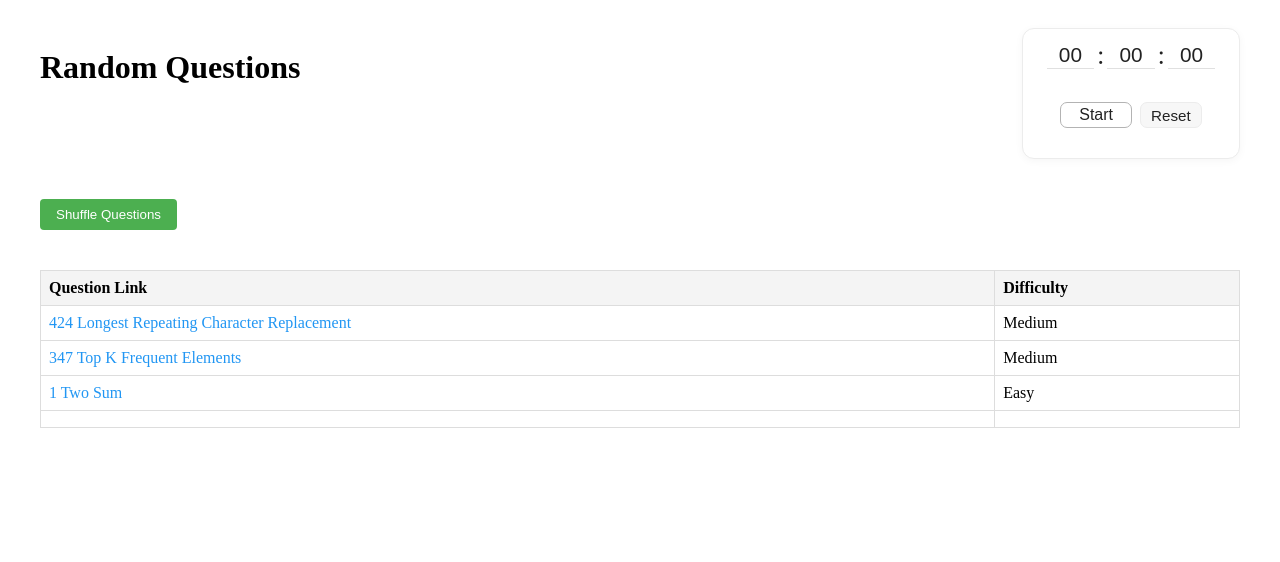
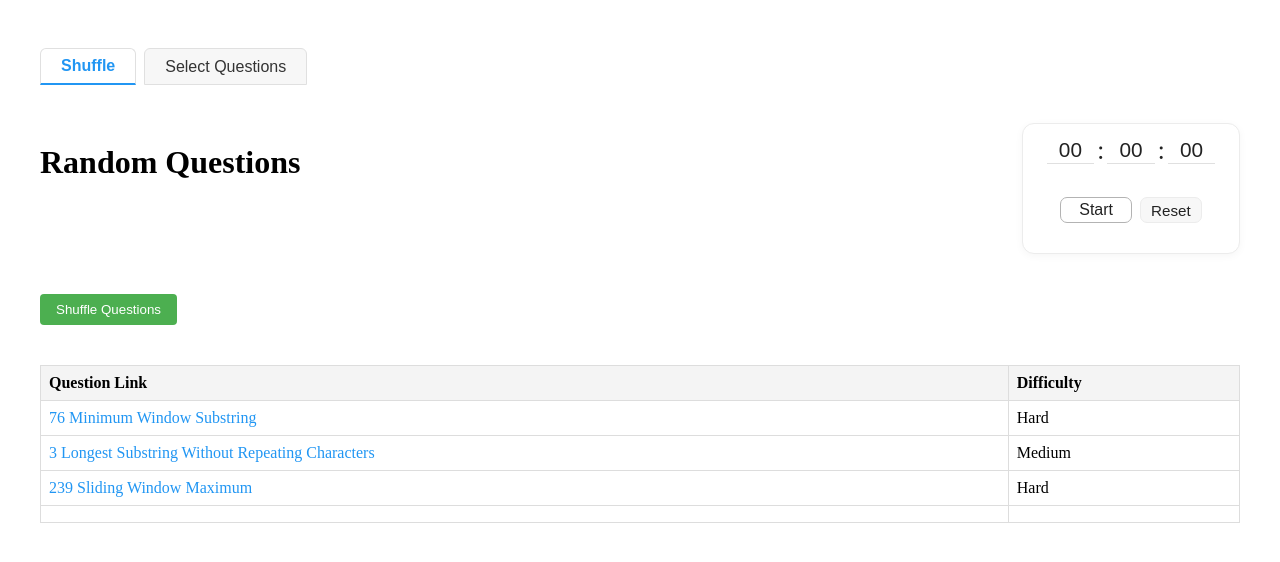
Before and after one commit to Ana2k/contest, a Vue app: page / in a window 1280 px wide. Shown: the top 562 px of the page. Built offline with nearby package versions, Linux system fonts and the light colour scheme.

Commit message:
select toggle switch added

```diff
--- a/src/App.vue
+++ b/src/App.vue
@@ -2,9 +2,11 @@
 import { ref, onMounted } from 'vue'
 import Papa from 'papaparse'
 import Timer from './components/Timer.vue'
+import QuestionSelector from './components/QuestionSelector.vue'
 
 const questions = ref([])
 const shuffledQuestions = ref([])
+const showSelector = ref(false)
 
 const loadCSV = async () => {
   try {
@@ -35,6 +37,11 @@ onMounted(() => {
 
 <template>
   <div class="container">
+    <div class="nav-tabs">
+      <button @click="showSelector = false" :class="{ active: !showSelector }">Shuffle</button>
+      <button @click="showSelector = true" :class="{ active: showSelector }">Select Questions</button>
+    </div>
+    <div v-if="!showSelector">
       <div class="header">
         <h1>Random Questions</h1>
         <div class="timer-wrapper">
@@ -42,7 +49,6 @@ onMounted(() => {
         </div>
       </div>
       <button @click="shuffleQuestions">Shuffle Questions</button>
-
       <table>
         <thead>
           <tr>
@@ -60,6 +66,10 @@ onMounted(() => {
         </tbody>
       </table>
     </div>
+    <div v-else>
+      <QuestionSelector />
+    </div>
+  </div>
 </template>
 
 <style>
@@ -67,6 +77,31 @@ onMounted(() => {
   max-width: 1200px;
   margin: 0 auto;
   padding: 20px;
+}
+
+.nav-tabs {
+  display: flex;
+  gap: 8px;
+  margin-bottom: 18px;
+}
+
+.nav-tabs button {
+  background: #f7f7f7;
+  color: #333;
+  border: 1px solid #e0e0e0;
+  border-radius: 6px 6px 0 0;
+  padding: 8px 20px;
+  font-size: 1rem;
+  cursor: pointer;
+  outline: none;
+  transition: background 0.15s, color 0.15s;
+}
+
+.nav-tabs button.active {
+  background: #fff;
+  color: #2196F3;
+  border-bottom: 2px solid #2196F3;
+  font-weight: 600;
 }
 
 .header {
```
Also changed, not shown: array.csv. Lines whose indentation alone changed are shown as unchanged.
